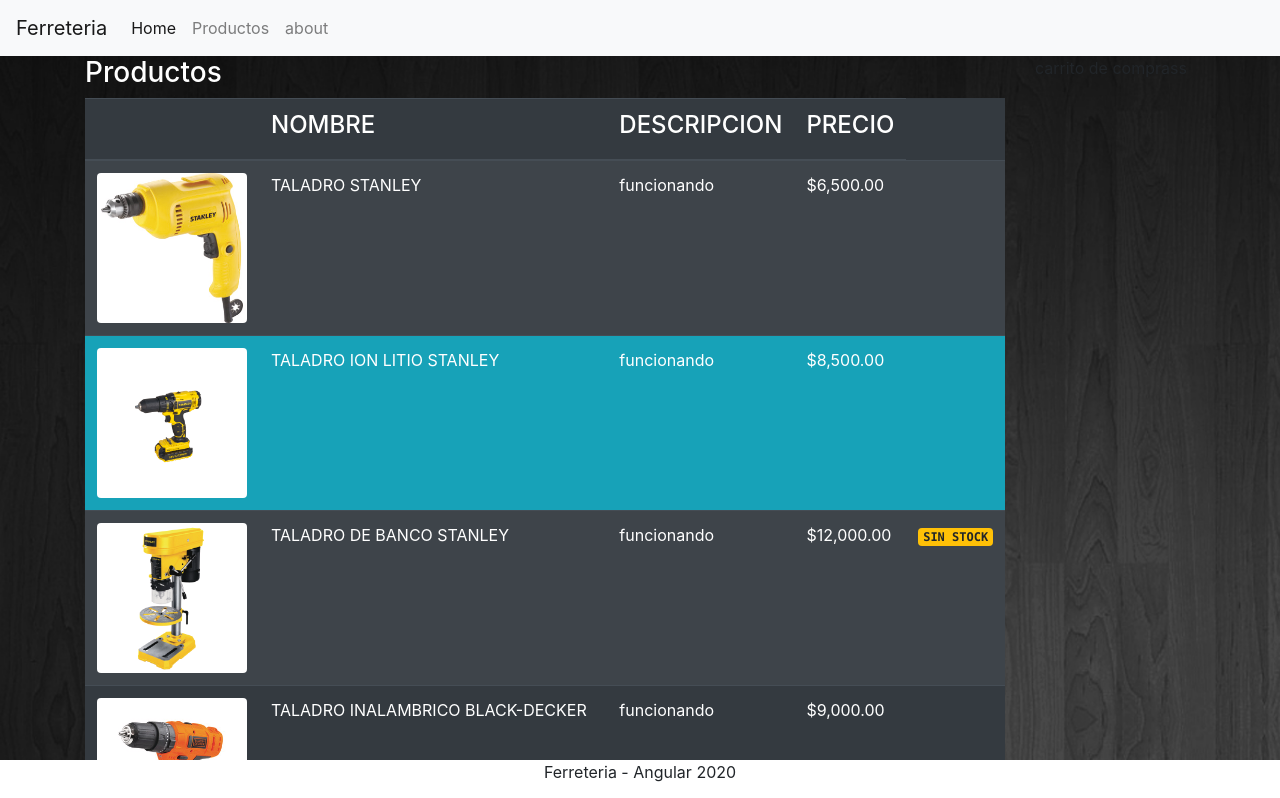
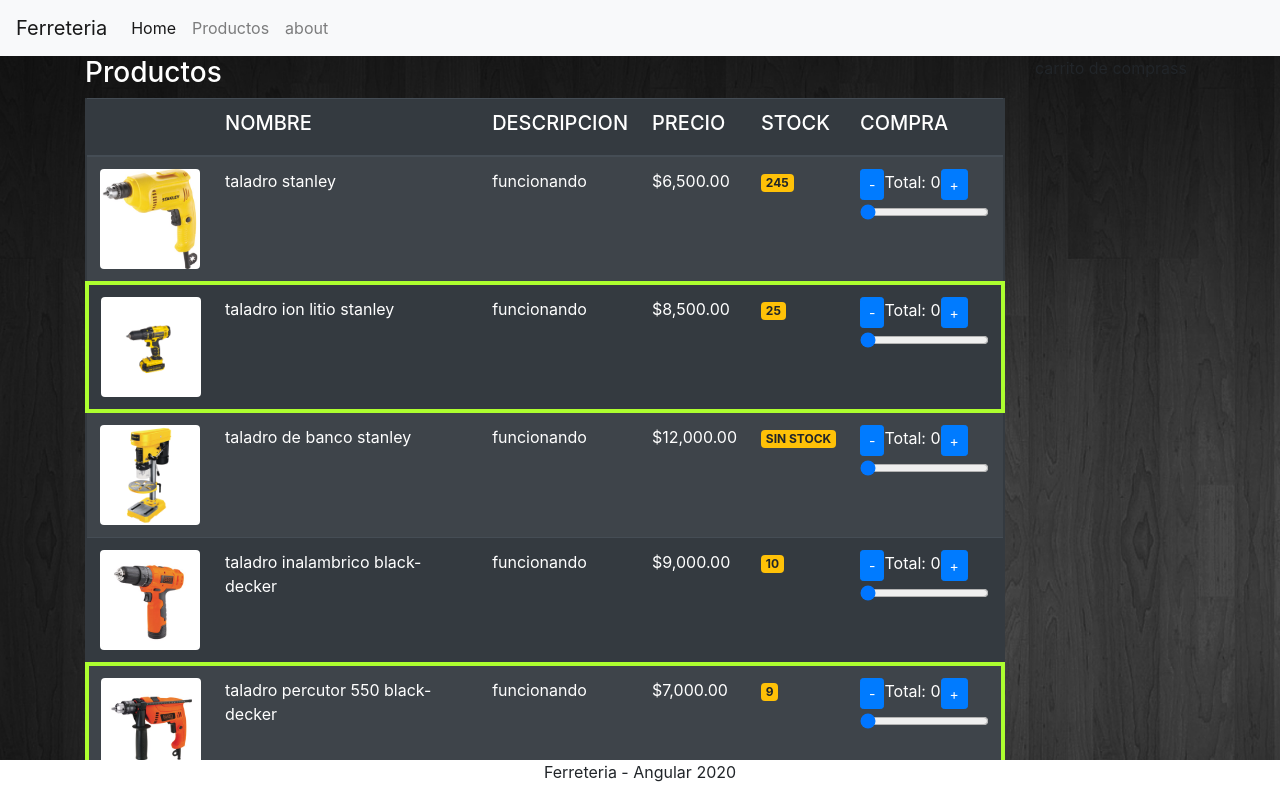
Before and after one commit to gabrielquatt/Angular-Ferreteria, an Angular app: page / in a window 1280 px wide. Shown: the top 798 px of the page. Built offline with nearby package versions, Linux system fonts and the light colour scheme.

Commit message:
se agrego seleccionador de cantidad de productos

```diff
--- a/src/app/tool-list/Tool.ts
+++ b/src/app/tool-list/Tool.ts
@@ -5,4 +5,5 @@
     stock: number,
     image: String,
     clearance: boolean,
+    quantity:number,
 }
--- a/src/app/tool-list/tool-list.component.html
+++ b/src/app/tool-list/tool-list.component.html
@@ -3,20 +3,48 @@
 </div>
 <div class="table-responsive">
   <table class="table table-striped table-dark">
-        <thead >
+    <thead>
       <th></th>
-            <th><h4>NOMBRE</h4></th>
-            <th><h4>DESCRIPCION</h4></th>
-            <th><h4>PRECIO</h4></th>
+      <th>
+        <h5>NOMBRE</h5>
+      </th>
+      <th>
+        <h5>DESCRIPCION</h5>
+      </th>
+      <th>
+        <h5>PRECIO</h5>
+      </th>
+      <th>
+        <h5>STOCK</h5>
+      </th>
+      <th>
+        <h5>COMPRA</h5>
+      </th>
       <!--<th><h4>STOCK</h4></th>-->
     </thead>
     <tbody>
-            <tr *ngFor="let tool of tools" [ngClass]="{'bg-info':tool.clearance}">
-                <td><img [src]="tool.image" class="rounded mx-auto d-block"  [alt]="tool.image"></td>
-                <td>{{tool.name | uppercase}}</td>
+      <tr *ngFor="let tool of tools" [ngClass]="{'promocion':tool.clearance}">
+        <td><img [src]="tool.image" width="100" height="100" class="rounded mx-auto d-block" [alt]="tool.image"></td>
+        <td>{{tool.name}}</td>
         <td>{{tool.description}}</td>
         <td>{{tool.price | currency}}</td>
-                <td><samp  class="badge badge-warning" *ngIf = "tool.stock == 0">SIN STOCK </samp></td>
+
+        <td *ngIf="tool.stock == 0; else showStock">
+          <span class="badge badge-warning">SIN STOCK</span>
+        </td>
+
+        <ng-template #showStock>
+          <td><span class="badge badge-warning">{{tool.stock}}</span></td>
+        </ng-template>
+
+        <td>
+          <div>
+            <button class="btn btn-primary btn-sm" (click)="downQuantity(tool)">-</button>
+            <label> Total: {{tool.quantity}} </label>
+            <button class="btn btn-primary btn-sm" (click)="upQuantity(tool)">+</button>
+          </div>
+          <input type="range" min="0" [max]="tool.stock" [(ngModel)]="tool.quantity">
+        </td>
       </tr>
     </tbody>
   </table>
--- a/src/app/tool-list/tool-list.component.scss
+++ b/src/app/tool-list/tool-list.component.scss
@@ -1,8 +1,7 @@
-img{
-    height: 150px;
-    width: 150px;
-}
-
 h3{
     color: white;
 }
+
+.promocion{
+    border: 4px solid greenyellow;
+}
--- a/src/app/tool-list/tool-list.component.ts
+++ b/src/app/tool-list/tool-list.component.ts
@@ -4,89 +4,102 @@
 @Component({
   selector: 'app-tool-list',
   templateUrl: './tool-list.component.html',
-  styleUrls: ['./tool-list.component.scss']
+  styleUrls: ['./tool-list.component.scss'],
 })
 export class ToolListComponent implements OnInit {
-
   tools: Tool[] = [
     {
-      name:"taladro stanley",
-      description:"funcionando",
-      price:6500,
-      stock:245,
-      image:"assets/img/stanley/taladro-rotacion.jpg",
-      clearance : false,
+      name: 'taladro stanley',
+      description: 'funcionando',
+      price: 6500,
+      stock: 245,
+      image: 'assets/img/stanley/taladro-rotacion.jpg',
+      clearance: false,
+      quantity: 0,
     },
     {
-      name:"taladro ion litio stanley",
-      description:"funcionando",
-      price:8500,
-      stock:25,
-      image:"assets/img/stanley/taladro-ion-litio.jpg",
-      clearance:true,
+      name: 'taladro ion litio stanley',
+      description: 'funcionando',
+      price: 8500,
+      stock: 25,
+      image: 'assets/img/stanley/taladro-ion-litio.jpg',
+      clearance: true,
+      quantity: 0,
     },
     {
-      name:"taladro de banco stanley",
-      description:"funcionando",
-      price:12000,
-      stock:0,
-      image:"assets/img/stanley/taladro-banco-stanley.jpg",
-      clearance:false,
+      name: 'taladro de banco stanley',
+      description: 'funcionando',
+      price: 12000,
+      stock: 0,
+      image: 'assets/img/stanley/taladro-banco-stanley.jpg',
+      clearance: false,
+      quantity: 0,
     },
     {
-      name:"taladro inalambrico black-decker",
-      description:"funcionando",
-      price:9000,
-      stock:10,
-      image:"assets/img/black-decker/taladro-inalambrico.jpg",
-      clearance:false,
+      name: 'taladro inalambrico black-decker',
+      description: 'funcionando',
+      price: 9000,
+      stock: 10,
+      image: 'assets/img/black-decker/taladro-inalambrico.jpg',
+      clearance: false,
+      quantity: 0,
     },
     {
-      name:"taladro percutor 550 black-decker",
-      description:"funcionando",
-      price:7000,
-      stock:9,
-      image:"assets/img/black-decker/taladro-percutor-550w.jpg",
-      clearance:true,
+      name: 'taladro percutor 550 black-decker',
+      description: 'funcionando',
+      price: 7000,
+      stock: 9,
+      image: 'assets/img/black-decker/taladro-percutor-550w.jpg',
+      clearance: true,
+      quantity: 0,
     },
     {
-      name:"taladro rotacion black-decker",
-      description:"funcionando",
-      price:12000,
-      stock:0,
-      image:"assets/img/black-decker/taladro-rotacion.jpg",
-      clearance:false,
+      name: 'taladro rotacion black-decker',
+      description: 'funcionando',
+      price: 12000,
+      stock: 0,
+      image: 'assets/img/black-decker/taladro-rotacion.jpg',
+      clearance: false,
+      quantity: 0,
     },
     {
-      name:"atornillador drywall bosch",
-      description:"funcionando",
-      price:12000,
-      stock:18,
-      image:"assets/img/bosch/atornillador-drywall.jpg",
-      clearance:false,
+      name: 'atornillador drywall bosch',
+      description: 'funcionando',
+      price: 12000,
+      stock: 18,
+      image: 'assets/img/bosch/atornillador-drywall.jpg',
+      clearance: false,
+      quantity: 0,
     },
     {
-      name:"taladro gsb 13re bosch",
-      description:"funcionando",
-      price:15000,
-      stock:49,
-      image:"assets/img/bosch/taladro-gsb-13-re.jpg",
-      clearance:false,
+      name: 'taladro gsb 13re bosch',
+      description: 'funcionando',
+      price: 15000,
+      stock: 49,
+      image: 'assets/img/bosch/taladro-gsb-13-re.jpg',
+      clearance: false,
+      quantity: 0,
     },
     {
-      name:"taladro gsr 180 bosch",
-      description:"funcionando",
-      price:12500,
-      stock:49,
-      image:"assets/img/bosch/atornillador-gsr-180.jpg",
-      clearance:true,
+      name: 'taladro gsr 180 bosch',
+      description: 'funcionando',
+      price: 12500,
+      stock: 49,
+      image: 'assets/img/bosch/atornillador-gsr-180.jpg',
+      clearance: true,
+      quantity: 0,
     },
   ];
 
+  constructor() {}
 
-  constructor() { }
+  ngOnInit(): void {}
 
-  ngOnInit(): void {
+  upQuantity(tool: Tool): void {
+    if (tool.quantity < tool.stock) tool.quantity++;
   }
 
+  downQuantity(tool: Tool): void {
+    if (tool.quantity > 0) tool.quantity--;
+  }
 }
```
Also changed, not shown: src/app/app.module.ts (+5 -2 lines). Lines whose indentation alone changed are shown as unchanged.
